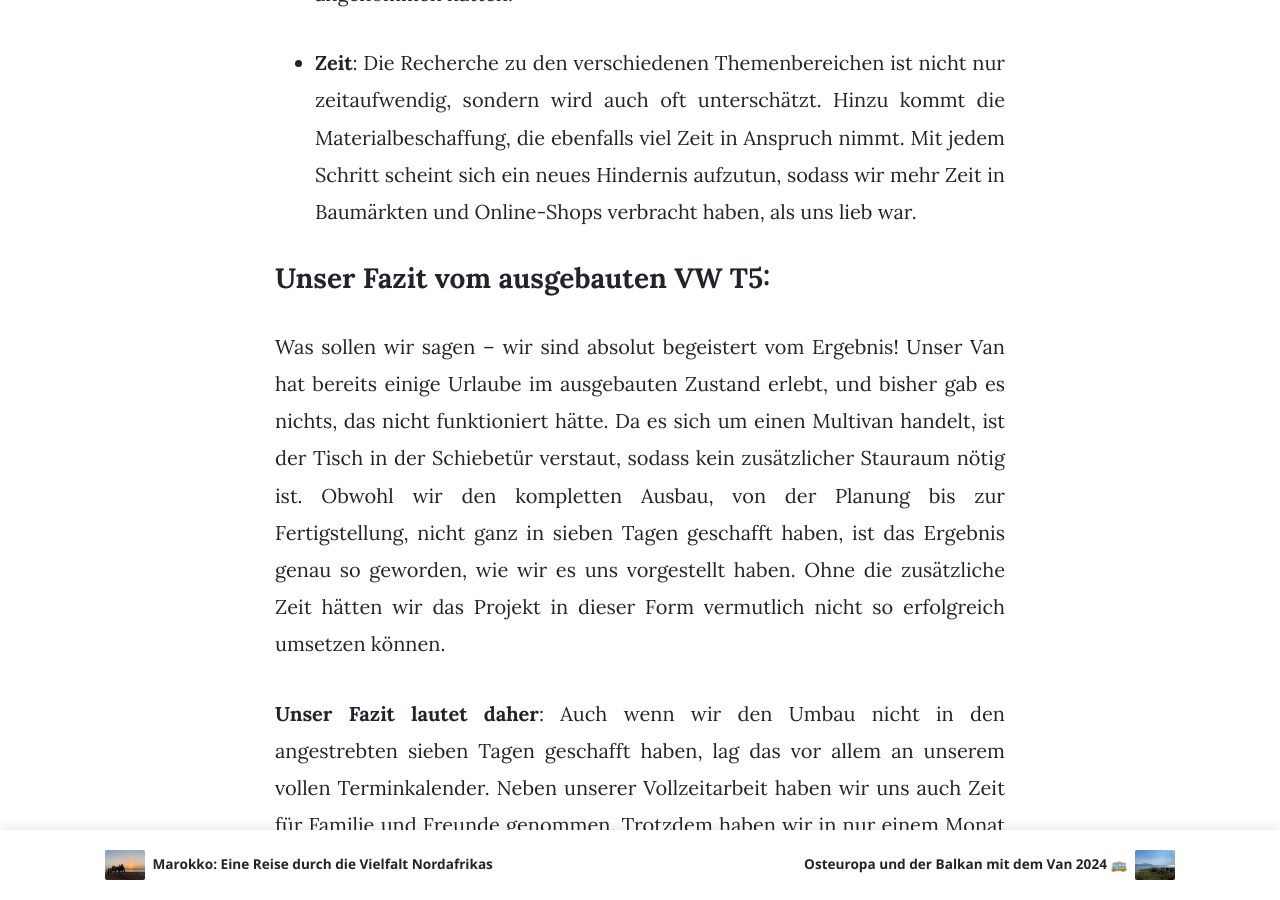
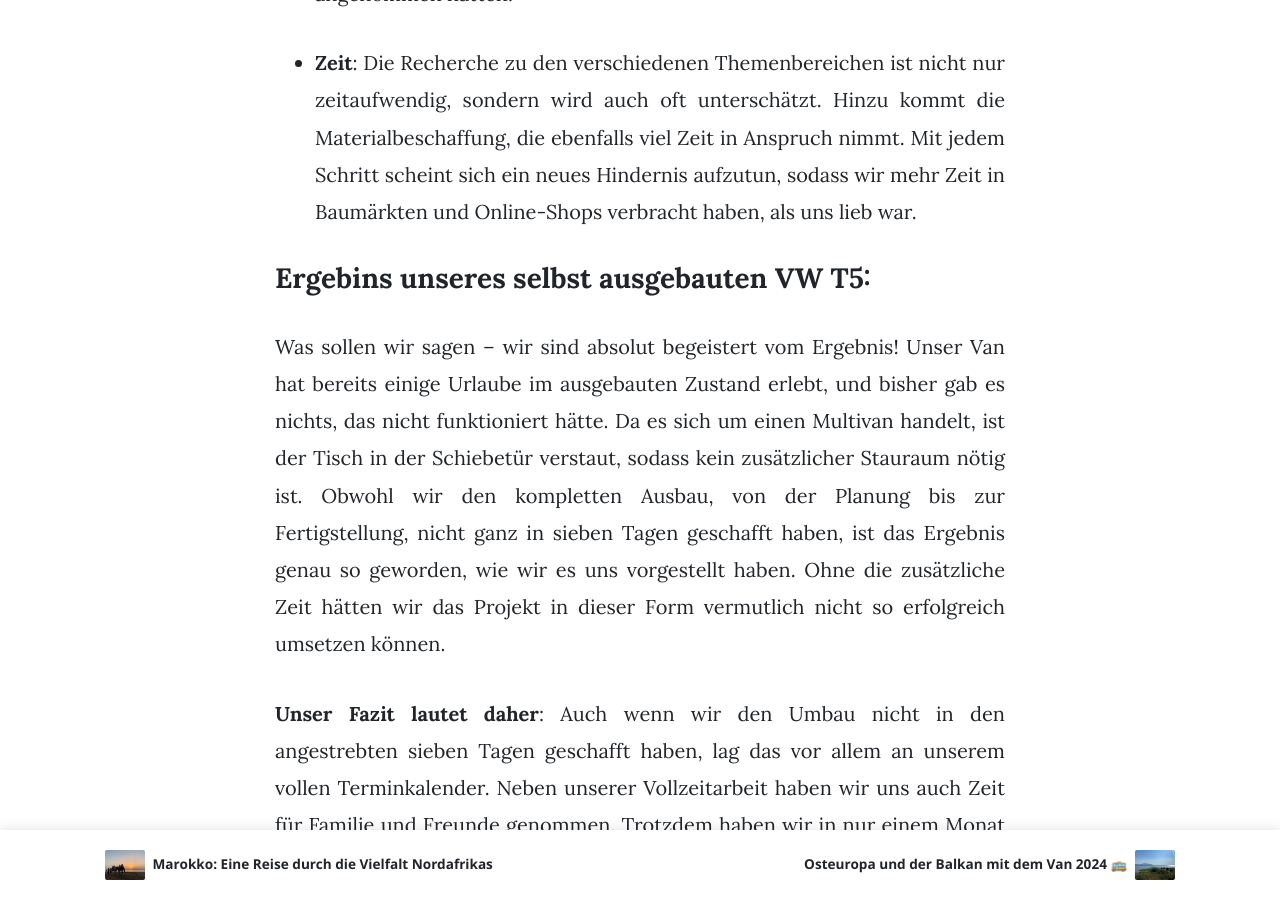
Before and after one commit to travelbuddi/travelbuddi.github.io, a Jekyll site: the page built from _posts/2024-05-01-campervan.md, in a window 1280 px wide and 900 px high, scrolled down 5588 px. Built offline with Jekyll 4.4.1, drawn with Linux system fonts in a browser that asks for light colours; nearby versions of some CDN libraries.

Commit message:
Update final step

```diff
--- a/_posts/2024-05-01-campervan.md
+++ b/_posts/2024-05-01-campervan.md
@@ -62,7 +62,7 @@ Ein weiteres wichtiges Thema ist die Materialbeschaffung. Besonders wenn man den
 * **Zeit**: Die Recherche zu den verschiedenen Themenbereichen ist nicht nur zeitaufwendig, sondern wird auch oft unterschätzt. Hinzu kommt die Materialbeschaffung, die ebenfalls viel Zeit in Anspruch nimmt. Mit jedem Schritt scheint sich ein neues Hindernis aufzutun, sodass wir mehr Zeit in Baumärkten und Online-Shops verbracht haben, als uns lieb war.
 
 
-### Unser Fazit vom ausgebauten VW T5:
+### Ergebins unseres selbst ausgebauten VW T5:
 Was sollen wir sagen – wir sind absolut begeistert vom Ergebnis! Unser Van hat bereits einige Urlaube im ausgebauten Zustand erlebt, und bisher gab es nichts, das nicht funktioniert hätte. Da es sich um einen Multivan handelt, ist der Tisch in der Schiebetür verstaut, sodass kein zusätzlicher Stauraum nötig ist. Obwohl wir den kompletten Ausbau, von der Planung bis zur Fertigstellung, nicht ganz in sieben Tagen geschafft haben, ist das Ergebnis genau so geworden, wie wir es uns vorgestellt haben. Ohne die zusätzliche Zeit hätten wir das Projekt in dieser Form vermutlich nicht so erfolgreich umsetzen können.
 
 **Unser Fazit lautet daher**: Auch wenn wir den Umbau nicht in den angestrebten sieben Tagen geschafft haben, lag das vor allem an unserem vollen Terminkalender. Neben unserer Vollzeitarbeit haben wir uns auch Zeit für Familie und Freunde genommen. Trotzdem haben wir in nur einem Monat enorm viel erreicht und können stolz auf das Ergebnis sein.
```
